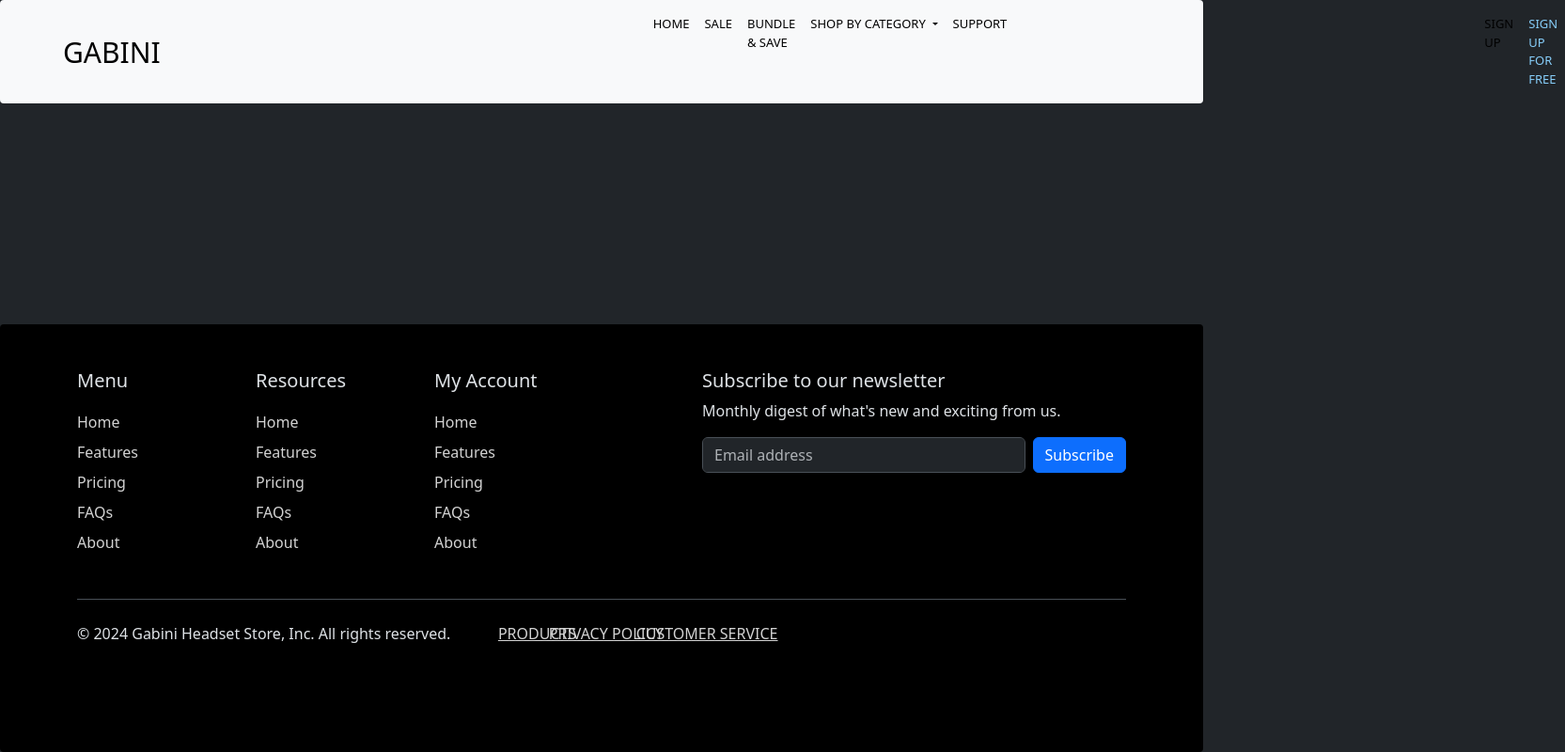
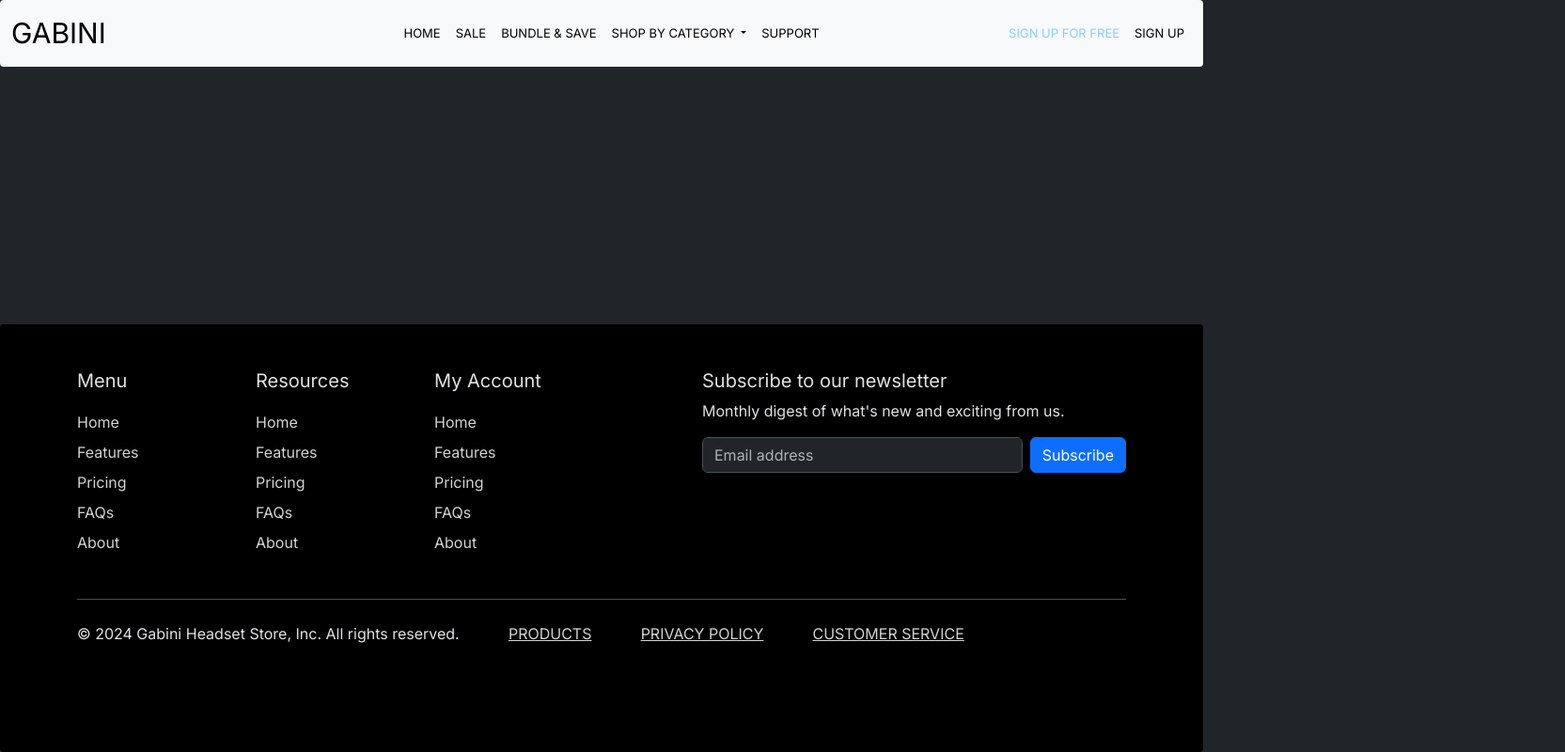
Before and after one commit to Giandonn/Projeto, a plain HTML site: page index.html in a window 1280 px wide. Shown: the whole page at 94% size, 1665 px wide, since content can reach past the window. Drawn offline with nearby package versions, Linux system fonts and the light colour scheme; a script that the page names is missing.

Commit message:
funcional para tamanhos de telas diferentes e estilos corrigidos

```diff
--- /dev/null
+++ b/index.css
@@ -0,0 +1,18 @@
+@import url('https://fonts.googleapis.com/css2?family=Inter:wght@400;600;700&display=swap');
+
+body {
+    font-family: 'Inter', sans-serif;
+}
+
+html, body {
+    height: 100%;
+    margin: 0;
+  }
+  .content {
+    display: flex;
+    flex-direction: column;
+    min-height: 100vh;
+  }
+  .footer {
+    margin-top: auto;
+  }
--- a/index.html
+++ b/index.html
@@ -5,33 +5,20 @@
     <meta name="viewport" content="width=device-width, initial-scale=1">
     <title>Bootstrap demo</title>
     <link href="https://cdn.jsdelivr.net/npm/bootstrap@5.3.3/dist/css/bootstrap.min.css" rel="stylesheet" integrity="sha384-QWTKZyjpPEjISv5WaRU9OFeRpok6YctnYmDr5pNlyT2bRjXh0JMhjY6hW+ALEwIH" crossorigin="anonymous">
-    <style>
-      html, body {
-        height: 100%;
-        margin: 0;
-      }
-      .content {
-        display: flex;
-        flex-direction: column;
-        min-height: 100vh;
-      }
-      .footer {
-        margin-top: auto;
-      }
-    </style>
+    <link rel="stylesheet" href="index.css">
   </head>
   <body>
     <div class="content">
       <nav class="navbar navbar-expand-lg navbar-light bg-light" style="border-radius: 0.25rem;">
         <div class="container-fluid">
-          <a class="navbar-brand" href="#" style="padding-right: 500px; padding-left: 55px; font-size: 30px; color: black;">GABINI</a>
+          <a class="navbar-brand" href="#" style="font-size: 30px; color: black;">GABINI</a>
           <button class="navbar-toggler" type="button" data-bs-toggle="collapse" data-bs-target="#navbarNavDropdown" aria-controls="navbarNavDropdown" aria-expanded="false" aria-label="Toggle navigation">
             <span class="navbar-toggler-icon"></span>
           </button>
-          <div class="collapse navbar-collapse" id="navbarNavDropdown" style="font-size: 13px;">
-            <ul class="navbar-nav">
+          <div class="collapse navbar-collapse" id="navbarNavDropdown">
+            <ul class="navbar-nav mx-auto" style="font-size: 13px;">
               <li class="nav-item">
-                <a class="nav-link active" aria-current="page" href="#" style="color: black;">HOME</a>
+                <a class="nav-link active" aria-current="page" href="#" style="color: black; margin-left: 200px;">HOME</a>
               </li>
               <li class="nav-item">
                 <a class="nav-link" href="#" style="color: black;">SALE</a>
@@ -52,18 +39,20 @@
               <li class="nav-item">
                 <a class="nav-link" href="#" style="color: black;">SUPPORT</a>
               </li>
-              <li class="nav-item">
-                <a class="nav-link" href="#" style="padding-left: 500px; color: black;">SIGN UP</a>
+            </ul>
+            <ul class="navbar-nav ms-auto">
+              <li class="nav-item d-none d-lg-block">
+                <a class="nav-link" href="#" style="color: lightskyblue; font-size: 13px;">SIGN UP FOR FREE</a>
               </li>
               <li class="nav-item">
-                <a class="nav-link" href="#" style="color: lightskyblue;">SIGN UP FOR FREE</a>
+                <a class="nav-link" href="#" style="color: black; font-size: 13px;">SIGN UP</a>
               </li>
             </ul>
           </div>
         </div>
       </nav>
 
-      <!-- Conteudo principal vai aqui -->
+      <!-- Conteúdo principal vai aqui -->
       <main class="flex-fill">
       </main>
 
@@ -117,10 +106,10 @@
             </div>
 
             <div class="d-flex flex-column flex-sm-row justify-content-between py-4 my-4 border-top">
-                <p style="margin-right: -200px;">© 2024 Gabini Headset Store, Inc. All rights reserved.</p>
+                <p>© 2024 Gabini Headset Store, Inc. All rights reserved.</p>
                 <span><a href="" style="color: inherit; color: lightgray;">PRODUCTS</a></span>
-                <span style="margin-left: -280px;"><a href="" style="color: inherit; color: lightgray;">PRIVACY POLICY</a></span>
-                <span style="margin-left: -280px;"><a href="" style="color: inherit; color: lightgray;">CUSTOMER SERVICE</a></span>
+                <span><a href="" style="color: inherit; color: lightgray;">PRIVACY POLICY</a></span>
+                <span><a href="" style="color: inherit; color: lightgray;">CUSTOMER SERVICE</a></span>
                 <ul class="list-unstyled d-flex">
                     <li class="ms-3"><a class="link-body-emphasis" href="#"><svg class="bi" width="24" height="24"><use xlink:href="#twitter"></use></svg></a></li>
                     <li class="ms-3"><a class="link-body-emphasis" href="#"><svg class="bi" width="24" height="24"><use xlink:href="#instagram"></use></svg></a></li>
@@ -131,6 +120,6 @@
       </footer>
     </div>
 
-    <script src="https://cdn.jsdelivr.net/npm/bootstrap@5.3.3/dist/js/bootstrap.bundle.min.js" integrity="sha384-YvpcrYf0tY3lHB60NNkmXc5s9fDVZLESaAA55NDzOxhy9GkcIdslK1eN7N6jIeHz" crossorigin="anonymous"></script>
+    <script src="https://cdn.jsdelivr.net/npm/bootstrap@5.3.3/dist/js/bootstrap.bundle.min.js" integrity="sha384-Yn1zP7Lmk4J4uGz8s0H4rxhXJ8+7C6K8Q5rG3JvQeRJ/X8xQGF5ldTQqBfmEefJeG" crossorigin="anonymous"></script>
   </body>
 </html>
```
